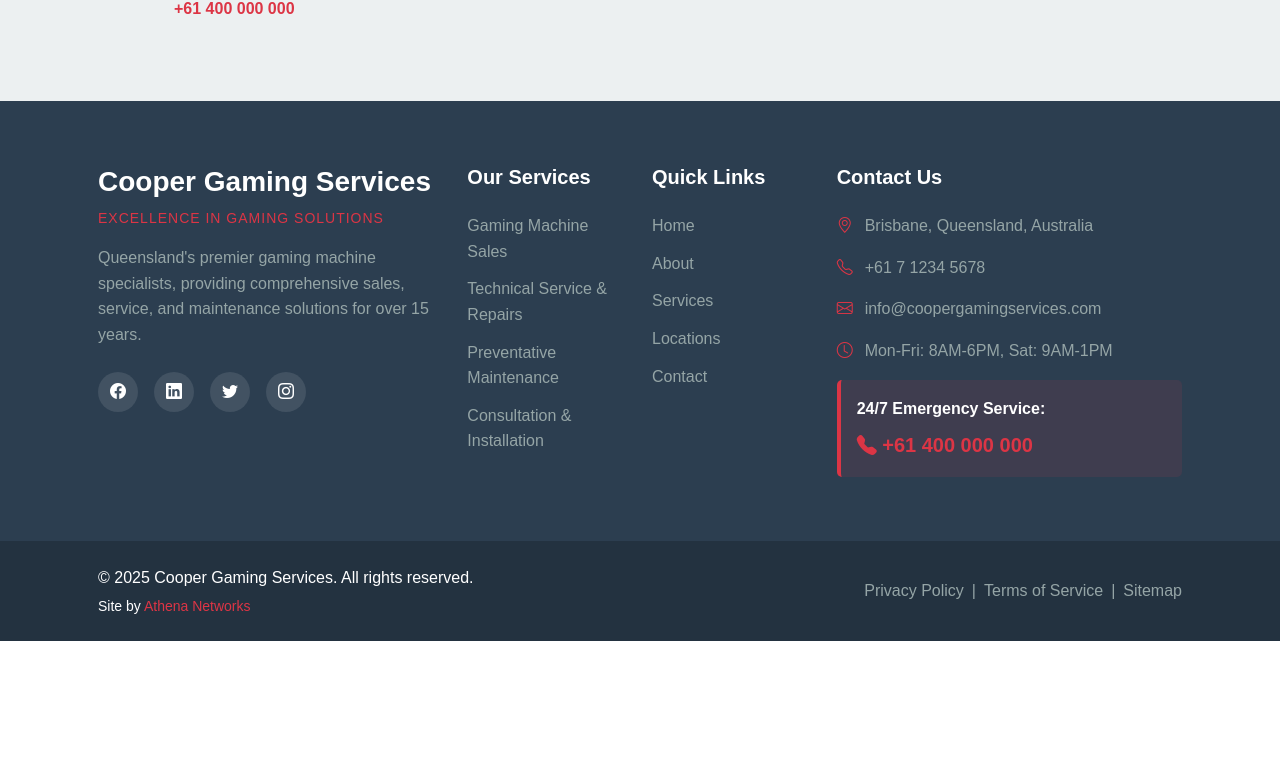
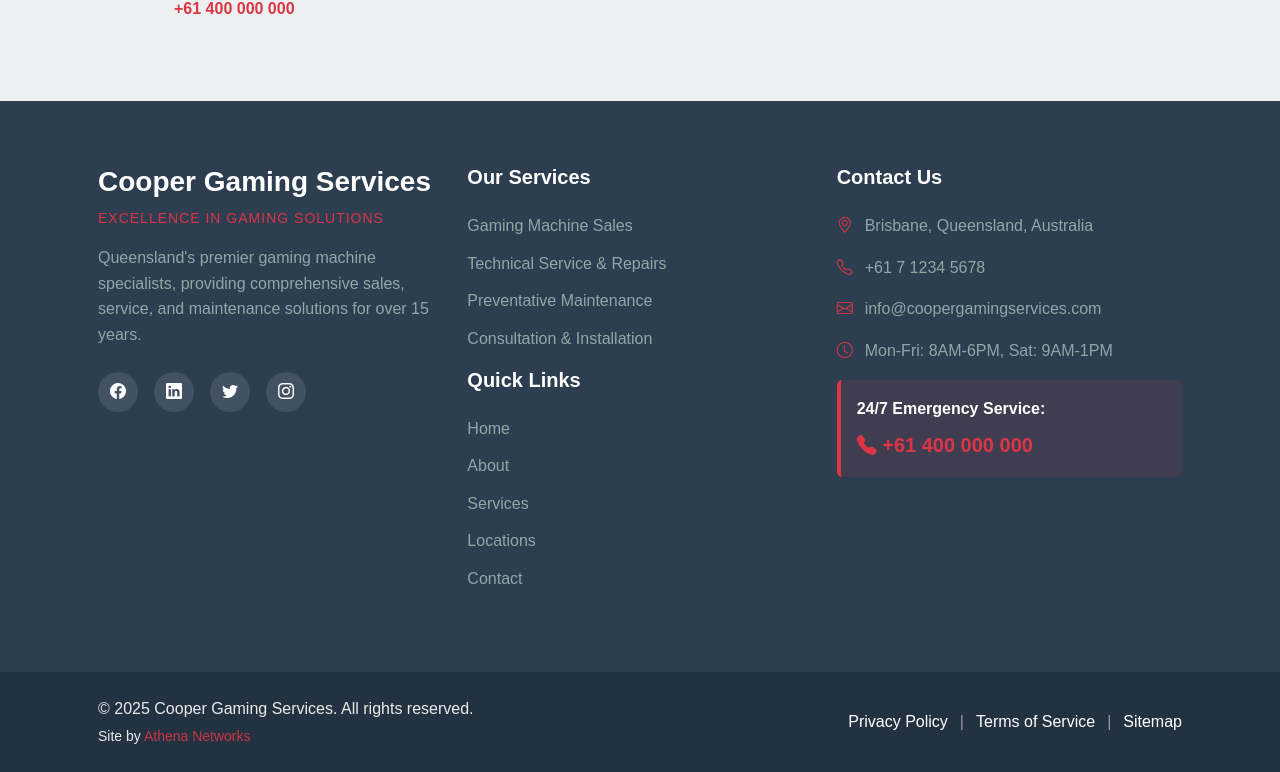
Before and after one commit to Oyedokun-Kehinde/cgs-web, a React (Vite) app in the folder frontend/: page / in a window 1280 px wide. Shown: the part 8634-9406 px from the top of the page. Before the commit the page ends 9275 px from the top, so only its background shows below. Built offline with nearby package versions, Linux system fonts and the light colour scheme; a web font is replaced by a local one.

Commit message:
Mobile fixes: Vision/Mission/Values spacing and footer layout restructure

```diff
--- a/frontend/src/components/Footer.tsx
+++ b/frontend/src/components/Footer.tsx
@@ -47,8 +47,10 @@
               </div>
             </div>
 
+            {/* Services and Quick Links Wrapper */}
+            <div className="col-lg-4 col-md-12 mb-4 mb-lg-0 footer-services-links">
               {/* Services */}
-            <div className="col-lg-2 col-md-6 mb-4 mb-lg-0">
+              <div>
                 <h5 className="footer-title">Our Services</h5>
                 <ul className="footer-links">
                   {services.map((service, index) => (
@@ -62,7 +64,7 @@
               </div>
 
               {/* Quick Links */}
-            <div className="col-lg-2 col-md-6 mb-4 mb-lg-0">
+              <div>
                 <h5 className="footer-title">Quick Links</h5>
                 <ul className="footer-links">
                   {quickLinks.map((link, index) => (
@@ -73,6 +75,7 @@
                     </li>
                   ))}
                 </ul>
+              </div>
             </div>
 
             {/* Contact Info */}
--- a/frontend/src/styles/main.scss
+++ b/frontend/src/styles/main.scss
@@ -596,7 +596,11 @@
     height: 100%;
 
     @media (max-width: 991px) {
-      margin-top: 3rem;
+      margin-bottom: 2rem;
+
+      &:last-child {
+        margin-bottom: 0;
+      }
     }
 
     &:hover {
@@ -1168,13 +1172,30 @@
       padding: 3rem 0;
 
       .row {
+        display: flex;
+        flex-direction: column;
+        gap: 0;
+
         > div {
-          margin-bottom: 2rem;
+          margin-bottom: 3rem;
 
           &:last-child {
             margin-bottom: 0;
           }
         }
+      }
+    }
+  }
+
+  .footer-services-links {
+    @media (max-width: 768px) {
+      display: grid;
+      grid-template-columns: 1fr 1fr;
+      gap: 2rem;
+      margin-bottom: 0 !important;
+
+      > div {
+        margin-bottom: 0 !important;
       }
     }
   }
@@ -1298,20 +1319,55 @@
     background: rgba(0,0,0,0.2);
     padding: 1.5rem 0;
 
+    @media (max-width: 768px) {
+      padding: 2rem 0;
+
+      .row {
+        display: flex;
+        flex-direction: column;
+        gap: 1.5rem;
+        text-align: center !important;
+
+        > div {
+          text-align: center !important;
+        }
+      }
+    }
+
+    p {
+      color: $white;
+      opacity: 0.9;
+    }
+
+    a {
+      color: $white;
+      text-decoration: none;
+      transition: color 0.3s;
+
+      &:hover {
+        color: $primary-red;
+      }
+    }
+
     .footer-bottom-links {
-      a {
-        color: $medium-grey;
-        text-decoration: none;
-
-        &:hover {
-          color: $white;
+      @media (max-width: 768px) {
+        display: flex;
+        flex-direction: column;
+        gap: 0.75rem;
+
+        .separator {
+          display: none;
         }
-      }
-
-      .separator {
-        margin: 0 0.5rem;
-        color: $medium-grey;
-      }
+
+        a {
+          display: block;
+        }
+      }
+    }
+
+    .separator {
+      margin: 0 0.75rem;
+      opacity: 0.5;
     }
   }
 }
```
Lines whose indentation alone changed are shown as unchanged.
